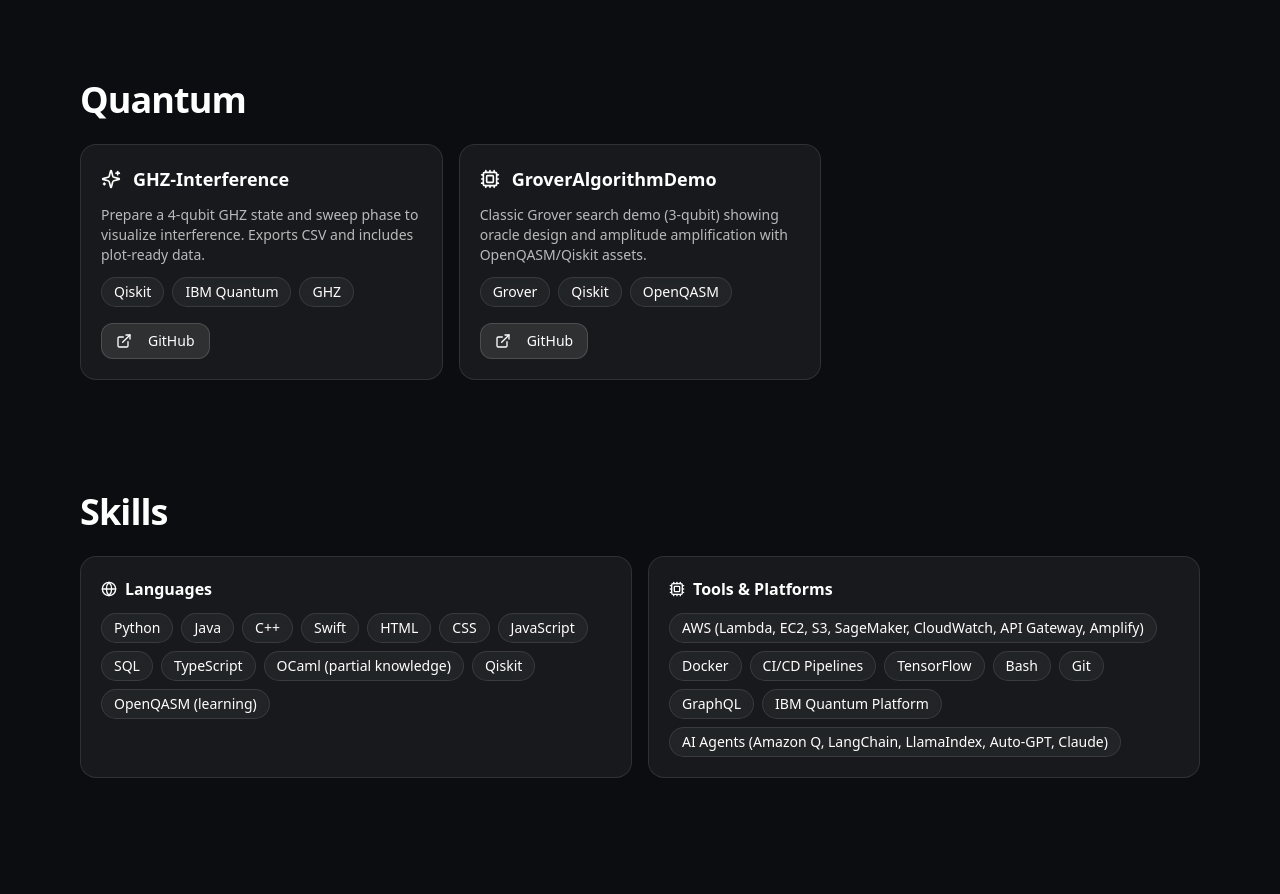
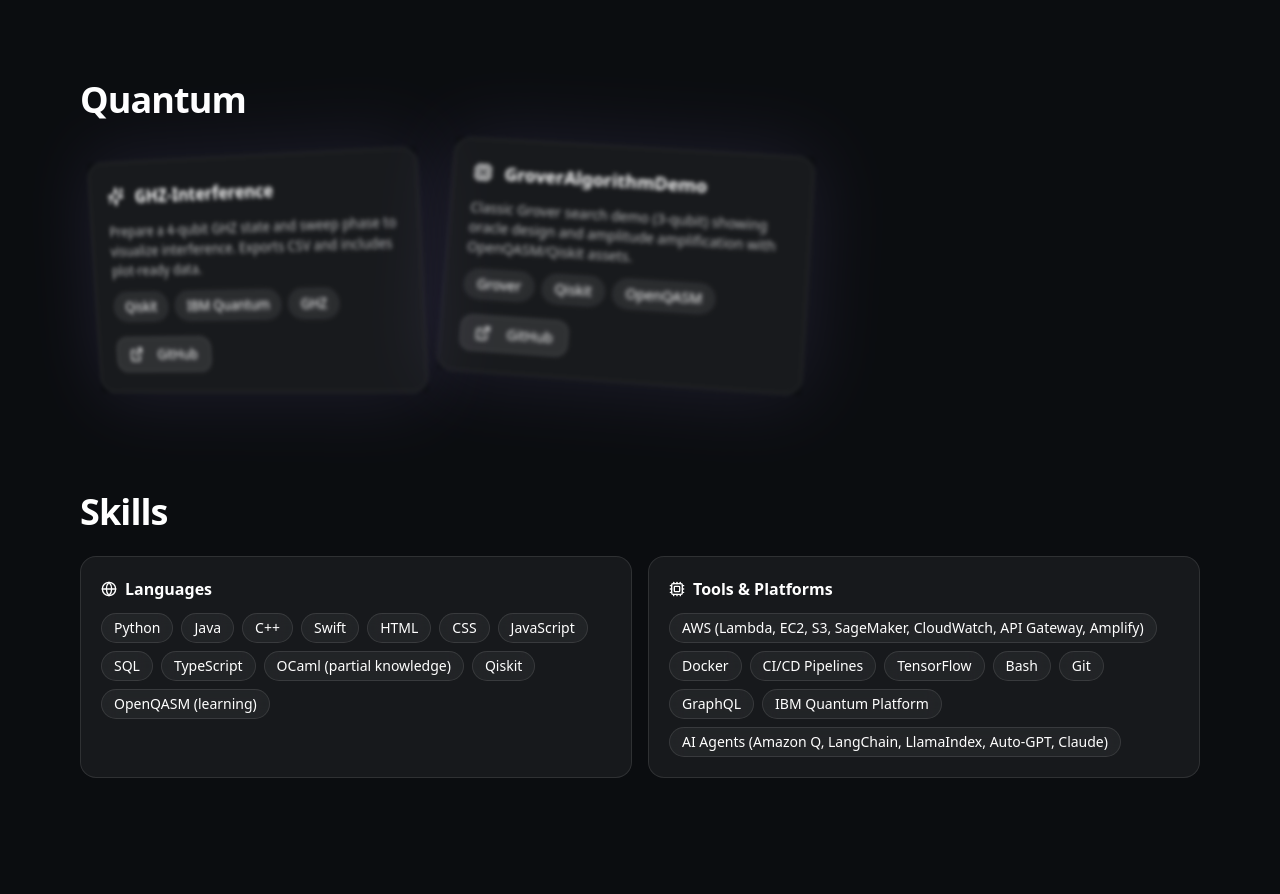
Before and after one commit to MatthiasMasiero/Portfolio, a React (Vite) app: page / in a window 1280 px wide. Shown: the part 1420-2314 px from the top of the page. Built offline with nearby package versions, Linux system fonts and the light colour scheme.

Commit message:
Created quantum animation

```diff
--- a/src/App.jsx
+++ b/src/App.jsx
@@ -491,6 +491,7 @@ function Experience() {
   );
 }
 
+
 function Education() {
   return (
     <div className="grid md:grid-cols-2 gap-4">
@@ -509,6 +510,75 @@ function Education() {
   );
 }
 
+// --- Quantum superposition cards -------------------------------------------
+function rand(min, max) {
+  return Math.random() * (max - min) + min;
+}
+
+function QuantumCard({ p }) {
+  const [collapsed, setCollapsed] = React.useState(false);
+
+  // seed per card so each floats a bit differently
+  const seed = React.useMemo(() => ({
+    rx: rand(-14, 14),
+    ry: rand(-18, 18),
+    rz: rand(-6, 6),
+    x: rand(-18, 18),
+    y: rand(-14, 14),
+    z: rand(-40, 40),
+    dur: rand(2.4, 3.8),
+  }), []);
+
+  const variants = {
+    super: {
+      rotateX: [seed.rx - 2, seed.rx + 2],
+      rotateY: [seed.ry - 2, seed.ry + 2],
+      rotateZ: [seed.rz - 1, seed.rz + 1],
+      x: [seed.x - 2, seed.x + 2],
+      y: [seed.y - 2, seed.y + 2],
+      z: seed.z,
+      boxShadow: "0 0 80px rgba(167,139,250,.12)",
+      filter: "blur(2.25px)",
+      transition: { duration: seed.dur, repeat: Infinity, repeatType: "mirror", ease: "easeInOut" },
+    },
+    measured: {
+      rotateX: 0, rotateY: 0, rotateZ: 0, x: 0, y: 0, z: 0,
+      boxShadow: "0 0 0 rgba(0,0,0,0)", filter: "blur(0px)",
+      transition: { type: "spring", stiffness: 140, damping: 16, mass: 0.8 },
+    },
+  };
+
+  return (
+    <motion.div
+      style={{ transformStyle: "preserve-3d" }}
+      initial="super"
+      animate={collapsed ? "measured" : "super"}
+      whileHover="measured"
+      variants={variants}
+      className="will-change-transform"
+      onClick={() => setCollapsed(true)}
+      title={collapsed ? "Measured" : "Click to measure"}
+    >
+      <ProjectCard p={p} />
+    </motion.div>
+  );
+}
+
+function QuantumGrid({ items }) {
+  // Animated wave bridge SVG (if present)
+  // If you want to add the animated bridge, include it here
+  // Example:
+  // <svg ...><path strokeDasharray="none" ... /></svg>
+  return (
+    <div className="grid md:grid-cols-2 xl:grid-cols-3 gap-4 [perspective:1200px]">
+      {items.map((p, i) => (
+        <QuantumCard key={i} p={p} />
+      ))}
+    </div>
+  );
+}
+// ---------------------------------------------------------------------------
+
 export default function App() {
   return (
     <div className="relative min-h-screen text-white bg-[#0b0d10] overflow-hidden">
@@ -526,11 +596,7 @@ export default function App() {
         </Section>
 
         <Section id="quantum" title="Quantum">
-          <div className="grid md:grid-cols-2 xl:grid-cols-3 gap-4">
-            {QUANTUM.map((p, i) => (
-              <ProjectCard p={p} key={i} />
-            ))}
-          </div>
+          <QuantumGrid items={QUANTUM} />
         </Section>
 
         <Section id="skills" title="Skills">
```
